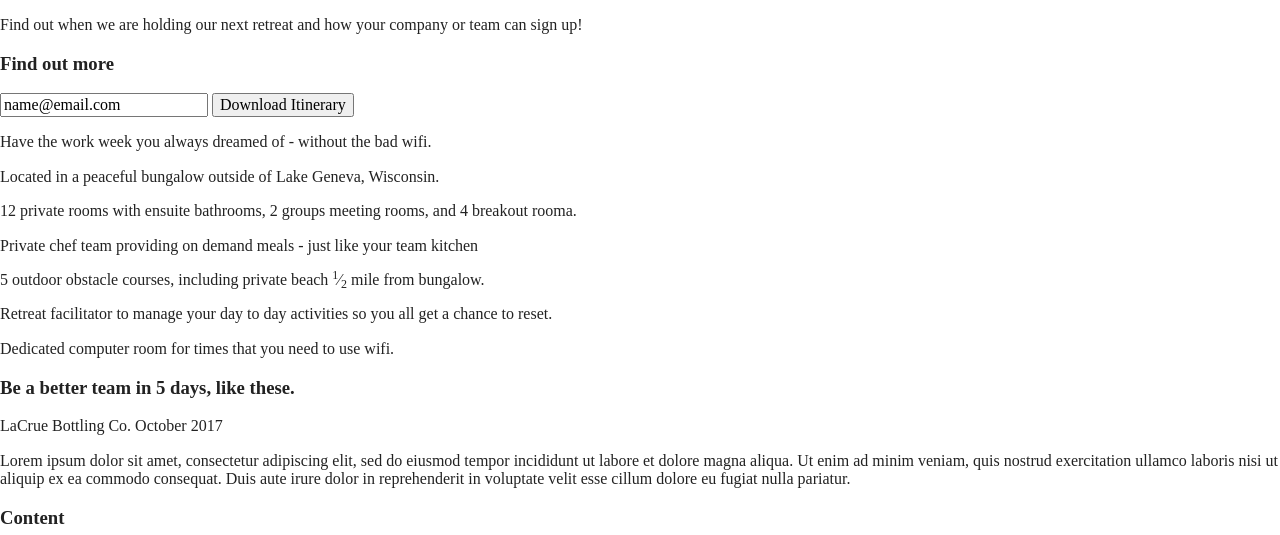
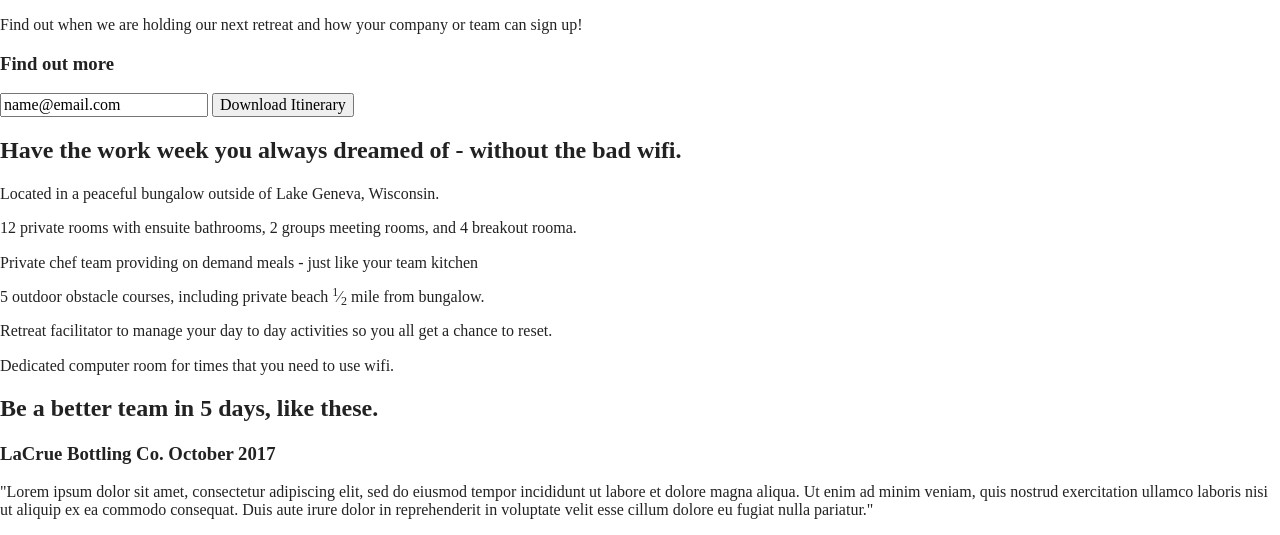
Before and after one commit to IAmTylerKing/unplugged-responsive-project, a website built with Parcel: page index.html in a window 1280 px wide. Shown: the part 265-800 px from the top of the page. Built offline with nearby package versions, Linux system fonts and the light colour scheme.

Commit message:
Adjusted syntax and added classes, divs, and articles

```diff
--- a/index.html
+++ b/index.html
@@ -52,7 +52,7 @@
 
   <main>
 
-    <section top-section>
+    <section hero-area>
 
       <div class="content-wrapper">
 
@@ -67,7 +67,7 @@
 
       <div class="content-wrapper">
 
-        <div class="form-info">
+        <div class="form-description">
 
           <h3> Want to join the next retreat?</h3>
 
@@ -87,50 +87,97 @@
 
       </div>
 
+    </aside>
+
+    <section class="features">
+
       <div class="content-wrapper">
 
-        <div class="resort-description">
+        <h2>Have the work week you always dreamed of - without the bad wifi.</h2>
 
-          <p>Have the work week you always dreamed of - without the bad wifi.</p>
+        <div class="feature-items">
 
-          <p>Located in a peaceful bungalow outside of Lake Geneva, Wisconsin.</p>
+          <article>
 
-          <p>12 private rooms with ensuite bathrooms, 2 groups meeting rooms, and 4 breakout rooma.</p>
+            <p class="fontawesome-icon"></p>
+            <p class="features-item-description">Located in a peaceful bungalow outside of Lake Geneva, Wisconsin.</p>
 
-          <p>Private chef team providing on demand meals - just like your team kitchen</p>
+          </article>
 
-          <p> 5 outdoor obstacle courses, including private beach <sup>1</sup>&frasl;<sub>2</sub> mile from bungalow.
+          <article>
+
+            <p class="fontawesome-icon"></p>
+            <p class="features-item-description">12 private rooms with ensuite bathrooms, 2 groups meeting rooms, and 4
+              breakout
+              rooma.</p>
+
+          </article>
+
+          <article>
+
+            <p class="fontawesome-icon"></p>
+            <p class="features-item-description">Private chef team providing on demand meals - just like your team
+              kitchen</p>
+
+          </article>
+
+          <article>
+
+            <p class="fontawesome-icon"></p>
+            <p class="features-item-description">
+              5 outdoor obstacle courses, including private beach
+              <sup>1</sup>&frasl;<sub>2</sub> mile from bungalow.
             </p>
 
-          <p>Retreat facilitator to manage your day to day activities so you all get a chance to reset.</p>
+          </article>
 
-          <p>Dedicated computer room for times that you need to use wifi.</p>
+          <article>
+
+            <p class="fontawesome-icon"></p>
+            <p class="features-item-description">Retreat facilitator to manage your day to day activities so you all get
+              a chance
+              to reset.</p>
+
+          </article>
+
+          <article>
+
+            <p class="fontawesome-icon"></p>
+            <p class="features-item-description">Dedicated computer room for times that you need to use wifi.</p>
+
+          </article>
 
         </div>
 
       </div>
 
+    </section>
 
-    </aside>
-
-
-    <section>
+    <section class="reviews">
 
       <div content-wrapper>
 
-        <div class="closing-section">
 
-          <h3>Be a better team in 5 days, like these.</h3>
+        <h2>Be a better team in 5 days, like these.</h2>
 
-          <p>LaCrue Bottling Co. October 2017</p>
+        <article>
 
-          <p>Lorem ipsum dolor sit amet, consectetur adipiscing elit, sed do eiusmod tempor incididunt ut labore et
+          <div class="review-past">
+
+            <h3>LaCrue Bottling Co. October 2017</h3>
+
+            <p>
+              "Lorem ipsum dolor sit amet, consectetur adipiscing elit, sed do eiusmod tempor incididunt ut labore et
               dolore
               magna aliqua. Ut enim ad minim veniam, quis nostrud exercitation ullamco laboris nisi
               ut aliquip ex ea commodo consequat. Duis aute irure dolor in reprehenderit in voluptate velit esse cillum
               dolore
-            eu fugiat nulla pariatur.
+              eu fugiat nulla pariatur."
             </p>
+
+          </div>
+
+        </article>
 
       </div>
 
@@ -147,10 +194,11 @@
       <div class="footer-content">
 
         <div class="contact">
-          <h3>Content</h3>
+          <h4>Content</h4>
           <address>
             <p>
               <a href="tel:5555555555">555-555-5555</a>
+              <br>
               <a href="mailto:hello@unplugged.com">hello@unplugged.com</a>
             </p>
 
@@ -160,34 +208,27 @@
 
         <div class="social">
 
-          <h3>Social</h3>
+          <h4>Social</h4>
 
           <div class="social-icons">
 
             <p>
-
               <a href="https://www.facebook.com/Skillcrush/" target="self">
                 <img src="" alt="facebook logo">
               </a>
-
             </p>
 
             <p>
-
               <a href="https://twitter.com/Skillcrush" target="self">
                 <img src="" alt="twitter logo">
               </a>
-
             </p>
 
             <p>
-
               <a href="https://www.instagram.com/Skillcrush/" target="self">
                 <img src="" alt="instagram logo">
               </a>
-
             </p>
-
 
           </div>
 
```
Lines whose indentation alone changed are shown as unchanged.
